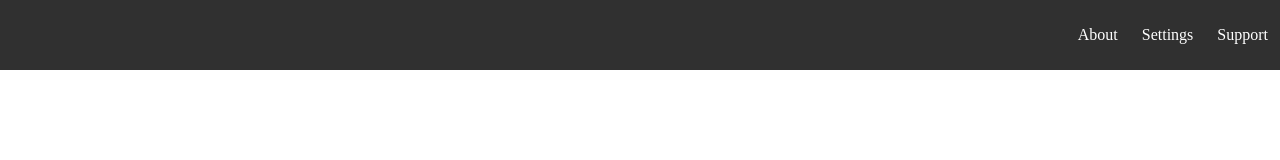
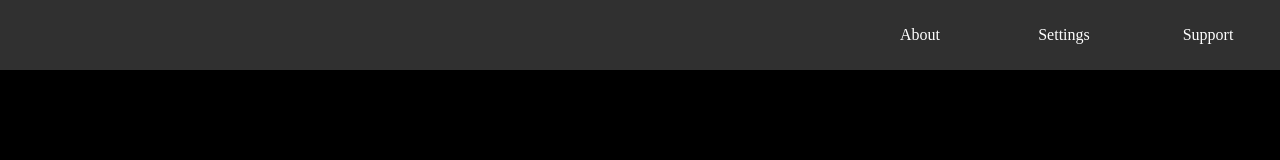
Before and after one commit to Ratchet205/RPlayer, an Electron app: page public/index.html in a window 1280 px wide. Drawn offline with Linux system fonts and the light colour scheme.

Commit message:
nav items and tray added
added both the items about, settings, support and the tray and a dummy jpg for the icon

```diff
--- a/public/css/index.css
+++ b/public/css/index.css
@@ -1,18 +1,33 @@
 * {
+    overflow: hidden;
     margin: 0;
     padding: 0;
     color: white;
     transition: 0.4s;
 }
 
+html {
+    width: 100%;
+    height: 100%;
+}
+
 body {
-    display: flex;
+    display: grid;
+    grid-template-columns: 100%;
+    grid-template-rows: 70px calc(100% - 70px);
+    grid-template-areas:
+    "nav-bar"
+    "body"
+    ;
+    height: 100%;
+    width: 100%;
 }
 
 nav {
+    grid-area: nav-bar;
     background-color: #303030;
     width: 100%;
-    height: 70px;
+    height: 100%;
     display: flex;
     justify-content: right;
 }
@@ -29,13 +44,33 @@ nav ul li {
     display: flex;
     align-items: center;
     height: calc(100% - 24px);
+    width: 120px;
     padding: 12px;
+    cursor: pointer;
+    text-align: center;
+    align-items: center;
 }
 
 nav ul li span {
     background-color: transparent;
+    width: 100%;
+    text-align: center;
+    align-items: center;
 }
 
 nav ul li:hover {
     background-color: #3b3b3b;
 }
+
+#maincontent {
+    grid-area: body;
+    height: 100%;
+    width: 100%;
+}
+
+#maincontentFrame {
+    width: 100%;
+    height: 100%;
+    border: none;
+    overflow: hidden;
+}
--- /dev/null
+++ b/public/css/styles.css
@@ -0,0 +1,3 @@
+* {
+    overflow: hidden;
+}
--- /dev/null
+++ b/public/html/welcome.html
@@ -0,0 +1,12 @@
+<!DOCTYPE html>
+<html lang="en">
+<head>
+    <meta charset="UTF-8">
+    <meta name="viewport" content="width=device-width, initial-scale=1.0">
+    <link rel="stylesheet" href="../css/styles.css">
+    <title>Document</title>
+</head>
+<body style="background-color: black;">
+
+</body>
+</html>
--- a/public/index.html
+++ b/public/index.html
@@ -9,12 +9,15 @@
 <body>
     <nav>
         <ul>
-            <li onclick="changeIframe()"><span>About</span></li>
-            <li onclick="changeIframe()"><span>Settings</span></li>
-            <li onclick="changeIframe()"><span>Support</span></li>
+            <li onclick="changeIframe('html/about.html')"><span>About</span></li>
+            <li onclick="changeIframe('html/settings.html')"><span>Settings</span></li>
+            <li onclick="changeIframe('html/support.html')"><span>Support</span></li>
         </ul>
     </nav>
     <div id="chatbar"></div>
-    <div id="maincontent"></div>
+    <div id="maincontent">
+        <iframe src="html/welcome.html" id="maincontentFrame"></iframe>
+    </div>
 </body>
+<script src="js/index.js"></script>
 </html>
--- a/public/js/index.js
+++ b/public/js/index.js
@@ -0,0 +1,3 @@
+function changeIframe(src) {
+    document.getElementById('maincontentFrame').src = src
+}
```
Also changed, not shown: main.js (+23 -3 lines), public/html/about.html (added), public/html/settings.html (added), public/html/support.html (added), public/img/jpg/icon.jpg (added).
